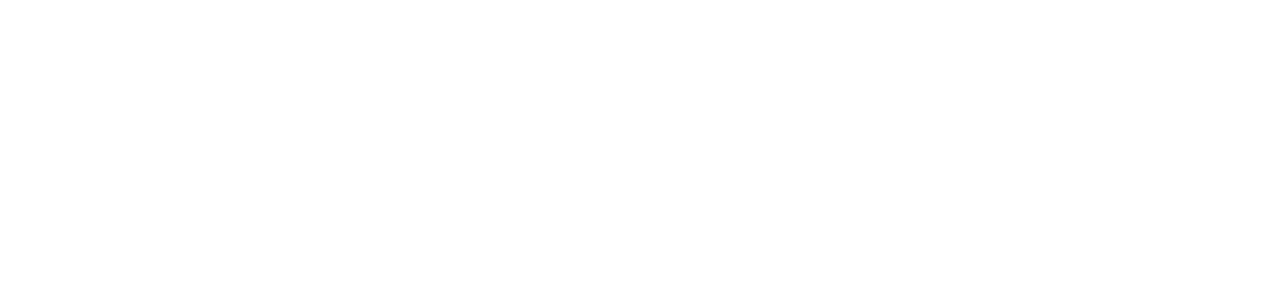
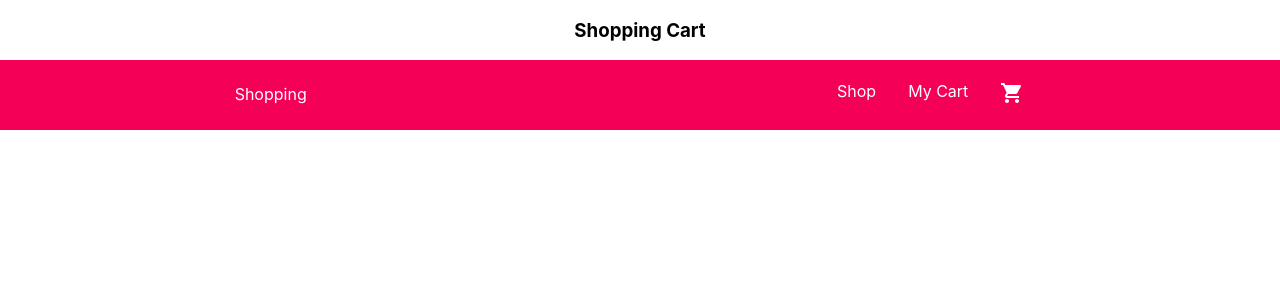
Before and after one commit to jamezjaz/Shopping_Cart, a React (Create React App) app: page / in a window 1280 px wide. Shown: the top 300 px of the page. Built offline with nearby package versions, Linux system fonts and the light colour scheme.

Commit message:
docs: Add Routes and Navbar components
docs: Adds shopping cart icon with materil ui
style: Manages spacing with material ui's Box

```diff
--- a/package.json
+++ b/package.json
@@ -3,11 +3,15 @@
   "version": "0.1.0",
   "private": true,
   "dependencies": {
+    "@material-ui/core": "^4.11.4",
+    "@material-ui/icons": "^4.11.2",
     "@testing-library/jest-dom": "^5.12.0",
     "@testing-library/react": "^11.2.7",
     "@testing-library/user-event": "^12.8.3",
+    "materialize-css": "^1.0.0-rc.2",
     "react": "^17.0.2",
     "react-dom": "^17.0.2",
+    "react-router-dom": "^5.2.0",
     "react-scripts": "4.0.3",
     "web-vitals": "^1.1.2"
   },
--- /dev/null
+++ b/src/Routes.js
@@ -0,0 +1,14 @@
+import React from 'react';
+import { BrowserRouter as Router, Switch, Route } from 'react-router-dom';
+import Navbar from './components/Navbar';
+
+const Routes = () => (
+  <Router>
+    <Navbar />
+    <Switch>
+      <Route />
+    </Switch>
+  </Router>
+);
+
+export default Routes;
--- a/src/App.js
+++ b/src/components/App.js
@@ -1,10 +1,12 @@
 // import logo from './logo.svg';
-import './App.css';
+import Routes from '../Routes';
+import '../styles/App.css';
 
 function App() {
   return (
     <div className="App">
-
+      <h3>Shopping Cart</h3>
+      <Routes />
     </div>
   );
 }
--- /dev/null
+++ b/src/components/Navbar.js
@@ -0,0 +1,32 @@
+import React from 'react';
+import { Link } from 'react-router-dom';
+import ShoppingCartIcon from '@material-ui/icons/ShoppingCart';
+import Box from '@material-ui/core/Box';
+import navStyles from '../styles/navStyles.module.css';
+
+const Navbar = () => (
+  <div>
+    <Box bgcolor="secondary.main" py={2}>
+      <nav className="wrapper">
+        <div className={navStyles.container}>
+          <Box pt={1}>
+            <Link to="/" className="logo" style={{ textDecoration: 'none', color: 'white' }}>Shopping</Link>
+          </Box>
+          <ul className={navStyles.icons}>
+            <Box px={2}>
+              <li><Link to="/" style={{ textDecoration: 'none', color: 'white' }}>Shop</Link></li>
+            </Box>
+            <Box px={2}>
+              <li><Link to="/cart" style={{ textDecoration: 'none', color: 'white' }}>My Cart</Link></li>
+            </Box>
+            <Box px={2}>
+              <li><Link to="/cart" style={{ color: 'white' }}><ShoppingCartIcon /></Link></li>
+            </Box>
+          </ul>
+        </div>
+      </nav>
+    </Box>
+  </div>
+);
+
+export default Navbar;
--- a/src/index.js
+++ b/src/index.js
@@ -1,14 +1,14 @@
 import React from 'react';
 import ReactDOM from 'react-dom';
-import './index.css';
-import App from './App';
+import './styles/index.css';
+import App from './components/App';
 // import reportWebVitals from './reportWebVitals';
 
 ReactDOM.render(
   <React.StrictMode>
     <App />
   </React.StrictMode>,
-  document.getElementById('root')
+  document.getElementById('root'),
 );
 
 // If you want to start measuring performance in your app, pass a function
--- /dev/null
+++ b/src/styles/navStyles.module.css
@@ -0,0 +1,10 @@
+.container {
+  display: flex;
+  justify-content: space-around;
+}
+
+.icons {
+  display: flex;
+  list-style: none;
+  margin: 5px;
+}
```
Also changed, not shown: src/styles/App.css (renamed from src/App.css), src/styles/index.css (renamed from src/index.css), 1 other file (tests, documents, lock files or other folders).
